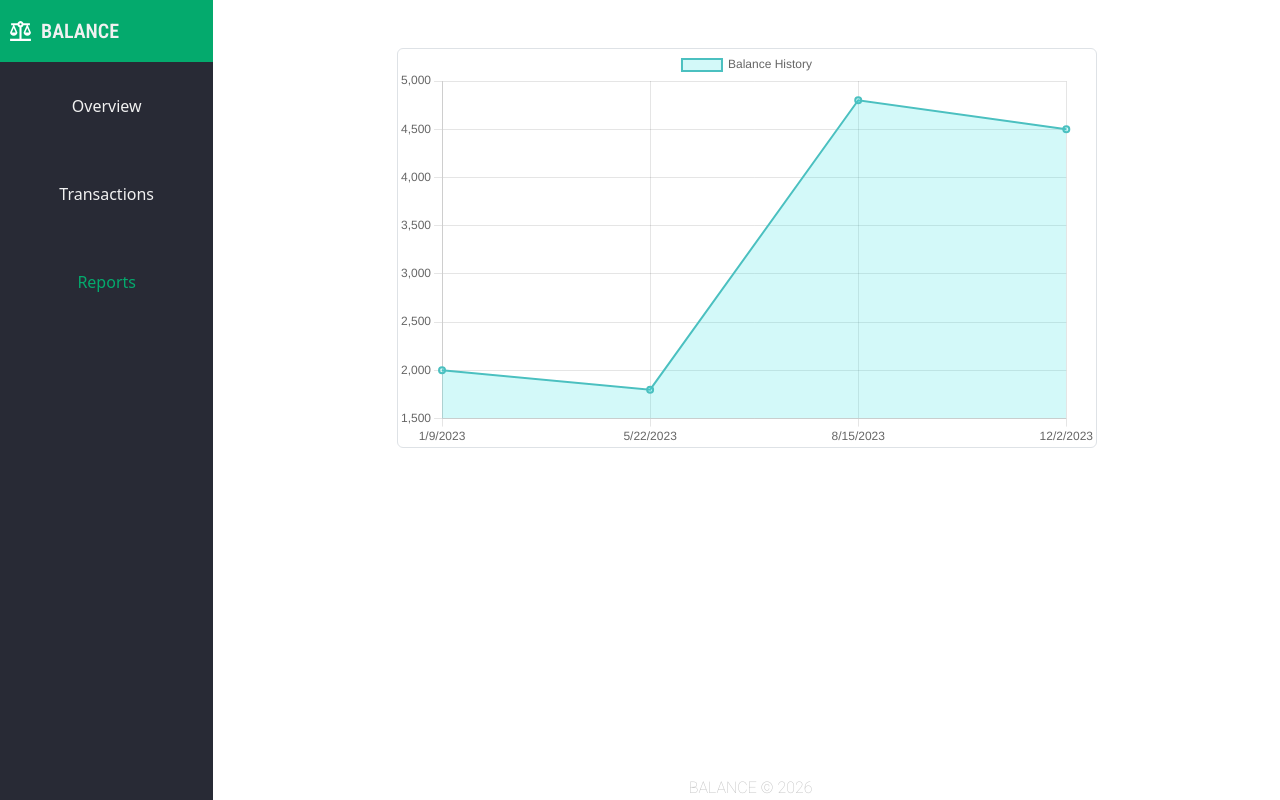
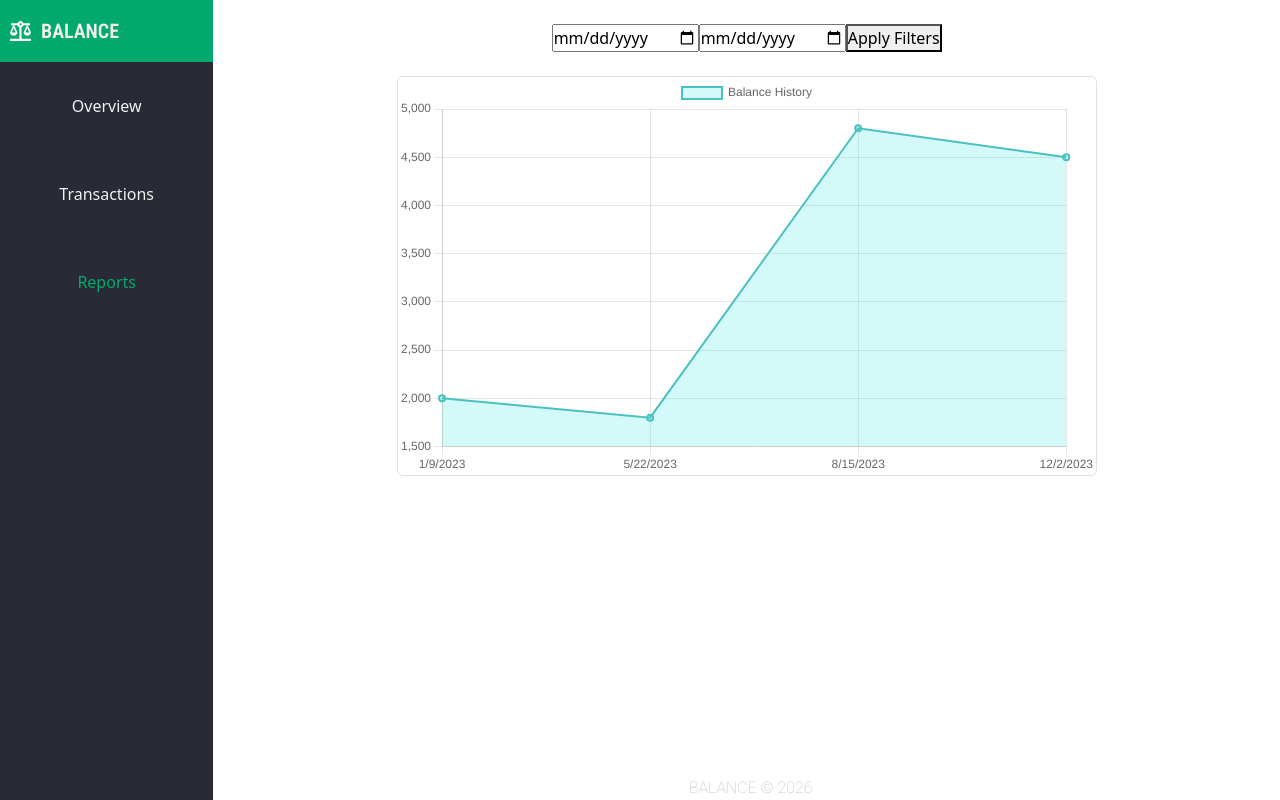
Before and after one commit to ezsota/balance, a React (Vite) app: page /reports-view in a window 1280 px wide. Built offline with nearby package versions, Linux system fonts and the light colour scheme; no server answers.

Commit message:
Working on filterbox.jsx

```diff
--- a/src/components/FilterBox.jsx
+++ b/src/components/FilterBox.jsx
@@ -1,5 +1,15 @@
-export default function FilterBox() {
+export default function FilterBox(props) {
     return (
-        <p>This is the filter box.</p>
-    )
+        <form onSubmit={event => {
+            event.preventDefault();
+            props.setFilters({
+                from: event.target.from.value,
+                to: event.target.to.value
+            });
+        }}>
+            <input type="date" name="from" />
+            <input type="date" name="to" />
+            <button>Apply Filters</button>
+        </form>
+    );
 };
--- a/src/pages/Reports.jsx
+++ b/src/pages/Reports.jsx
@@ -27,9 +27,13 @@ Components: Filterbox.jsx, TransactionChart.jsx, TransactionList.jsx SummaryCard
 
 import { useState } from "react";
 import { getTransactions } from "../api/backendApi.js";
+import FilterBox from "../components/FilterBox.jsx";
 import TransactionChart from "../components/TransactionChart";
 
 export default function Reports() {
+    // Date filters
+    const [filters, setFilters] = useState({});
+    console.log('Filtered dates:', filters);
     // Transactions for report data
     const [filteredTransactions, setFilteredTransactions] = useState([
         {
@@ -59,6 +63,9 @@ export default function Reports() {
     ]);
 
     return (
-        <TransactionChart transactions={filteredTransactions} />
+        <>
+            <FilterBox setFilters={setFilters} />
+            <TransactionChart transactions={filteredTransactions} />
+        </>
     )
 };
```
